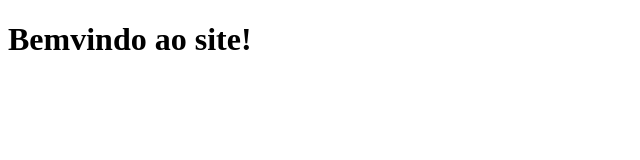
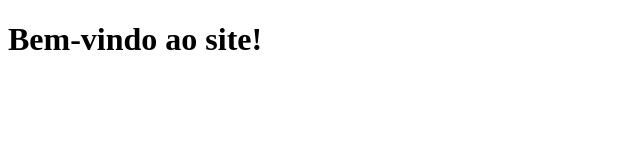
Before and after one commit to julietaaaaaaaaaaaa/atividade-bugfix, a plain HTML site: page index.html in a window 1280 px wide. Shown: the whole page, without its empty margins (0-640 px from the left). Drawn offline with Linux system fonts and the light colour scheme.

Commit message:
correcao index.html

```diff
--- a/index.html
+++ b/index.html
@@ -5,6 +5,6 @@
   <title>Minha Página</title>
 </head>
 <body>
-  <h1>Bemvindo ao site!</h1> <!-- BUG: falta o hífen em “Bem-vindo” -->
+  <h1>Bem-vindo ao site!</h1> <!-- Correção: adiciona o hífen -->
 </body>
 </html>
```
